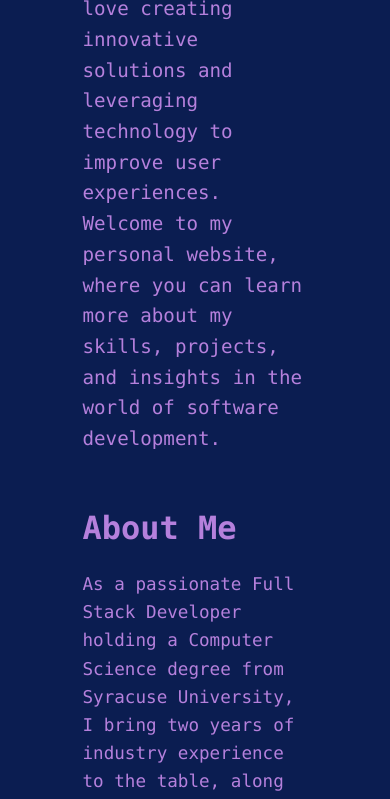
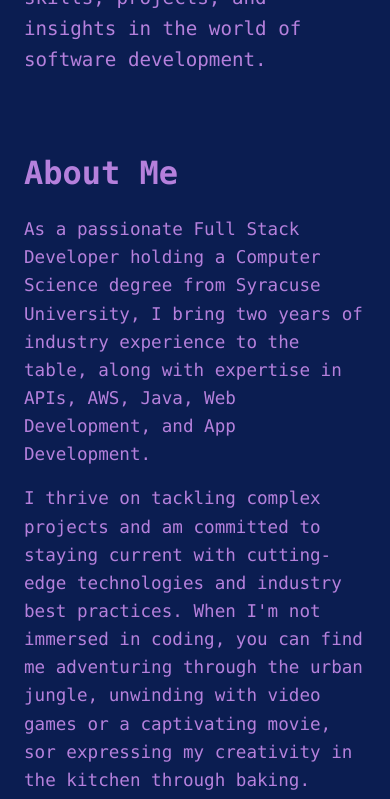
Before and after one commit to jgavrilo/Website-Template, a Next.js app: page /portfolio/ in a window 390 px wide. Shown: the part 720-1519 px from the top of the page. Built offline with nearby package versions, Linux system fonts and the light colour scheme.

Commit message:
Adjust Mobile dimensions

```diff
--- a/styles/components/sections/AboutMe.module.css
+++ b/styles/components/sections/AboutMe.module.css
@@ -47,3 +47,10 @@
       margin-bottom: 1rem;
     }
   }
+
+    /* Media query for mobile view (768px and smaller) */
+@media screen and (max-width: 768px) {
+  .aboutMe {
+    max-width: 100vw;
+  }
+}
--- a/styles/components/sections/Experience.module.css
+++ b/styles/components/sections/Experience.module.css
@@ -8,6 +8,12 @@
     background-color: var(--experience-background-color);
   }
 
+  /* Media query for mobile view (768px and smaller) */
+@media screen and (max-width: 768px) {
+  .experience {
+    max-width: 100vw;
+  }
+}
   .experience h2 {
     font-size: 2rem;
     margin-bottom: 1rem;
--- a/styles/components/sections/Introduction.module.css
+++ b/styles/components/sections/Introduction.module.css
@@ -8,13 +8,20 @@
   text-align: left;
   justify-content: center;
   padding: 1.5rem;
-  max-width: 70vw;
+  max-width: 75vw;
   padding-top: 10vh;
 
   /* Typography */
   font-family: Arial, sans-serif;
   line-height: 1.6;
   color: var(--text-color);
+}
+
+/* Media query for mobile view (768px and smaller) */
+@media screen and (max-width: 768px) {
+  .introduction {
+    max-width: 100vw;
+  }
 }
 
 /* Name and message headings */
```
